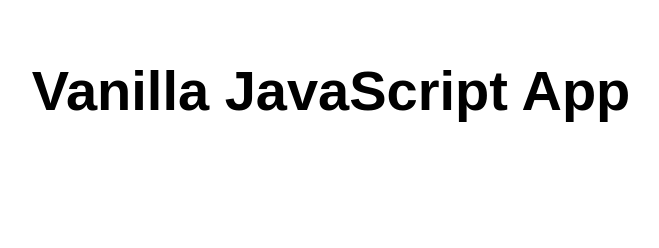
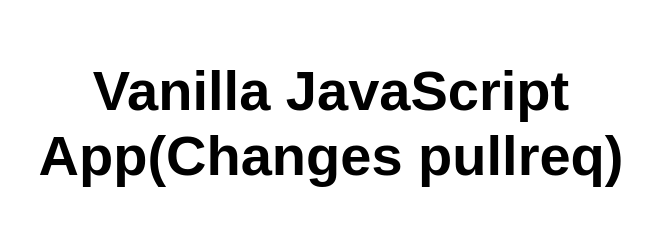
Before and after one commit to cDevtoon/my-first-static-web-app, a plain HTML site: page index.html in a window 1280 px wide. Shown: the whole page, without its empty margins (309-968 px from the left). Drawn offline with Linux system fonts and the light colour scheme.

Commit message:
Update index.html

```diff
--- a/index.html
+++ b/index.html
@@ -5,12 +5,12 @@
   <meta charset="UTF-8">
   <meta name="viewport" content="width=device-width, initial-scale=1.0">
   <link rel="stylesheet" href="styles.css">
-  <title>Vanilla JavaScript App</title>
+  <title>Vanilla JavaScript App(change)</title>
 </head>
 
 <body>
   <main>
-    <h1>Vanilla JavaScript App</h1>
+    <h1>Vanilla JavaScript App(Changes pullreq)</h1>
   </main>
 </body>
 
```
